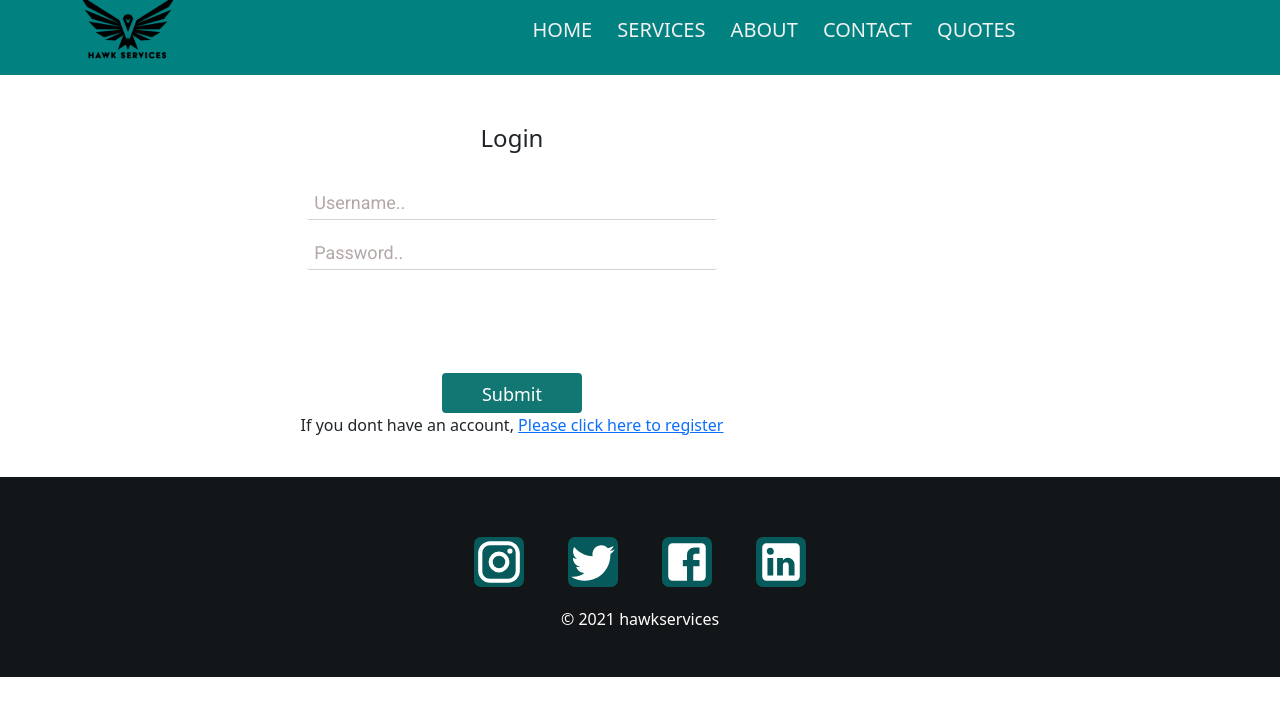
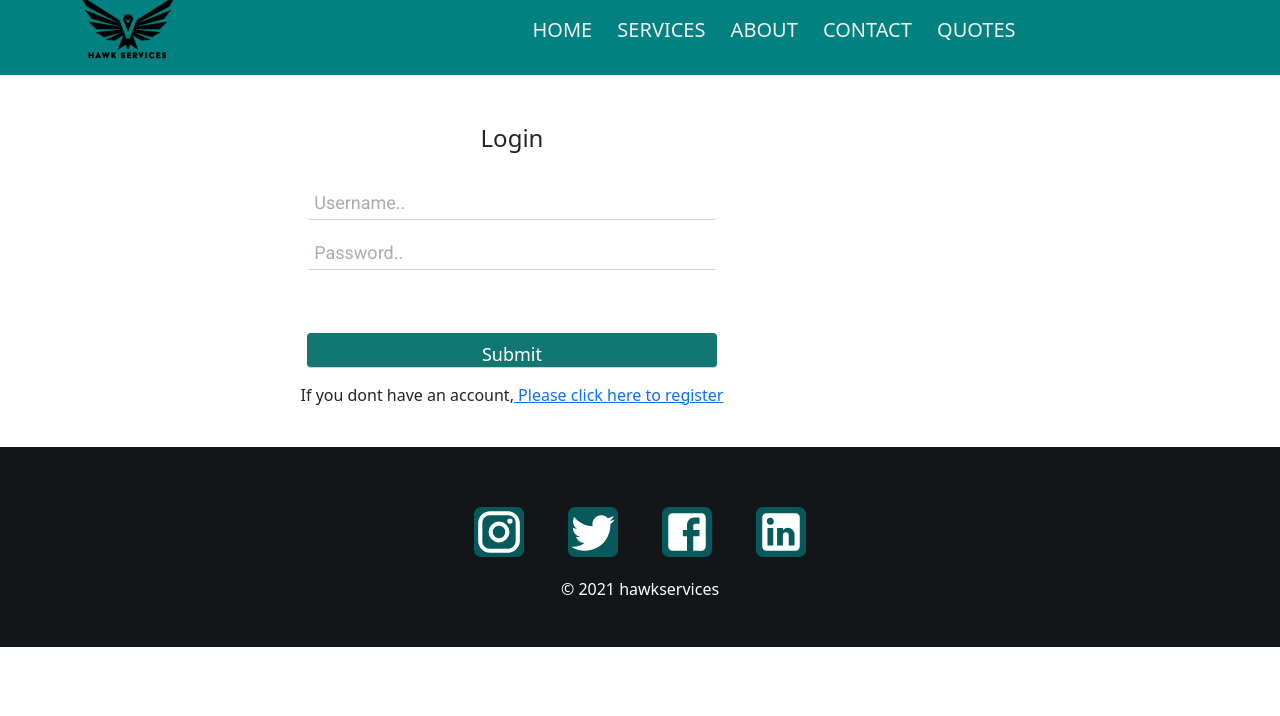
Before and after one commit to CuJo33/HawkServicesFrontEnd, a React (Create React App) app: page /quotes in a window 1280 px wide. Shown: the top 716 px of the page. Built offline with nearby package versions, Linux system fonts and the light colour scheme.

Commit message:
small push

```diff
--- a/src/pages/Login.js
+++ b/src/pages/Login.js
@@ -14,6 +14,7 @@ function Login(props) {
   };
   const history = useHistory();
   const submitHandler = (e) => {
+    console.log("running");
     e.preventDefault();
     cDisabled(true);
     props.client
@@ -55,11 +56,14 @@ function Login(props) {
         />
         <br />
         <br />
-        <button className="login-button" type="submit" disabled={disabled}>
-          Submit
-        </button>
+        <input
+          className="login-button"
+          type="submit"
+          disabled={disabled}
+          label="Submit"
+        ></input>
         <p>
-          If you dont have an account,{" "}
+          If you dont have an account,
           <Link to="/signup"> Please click here to register </Link>
         </p>
         <br />
```
